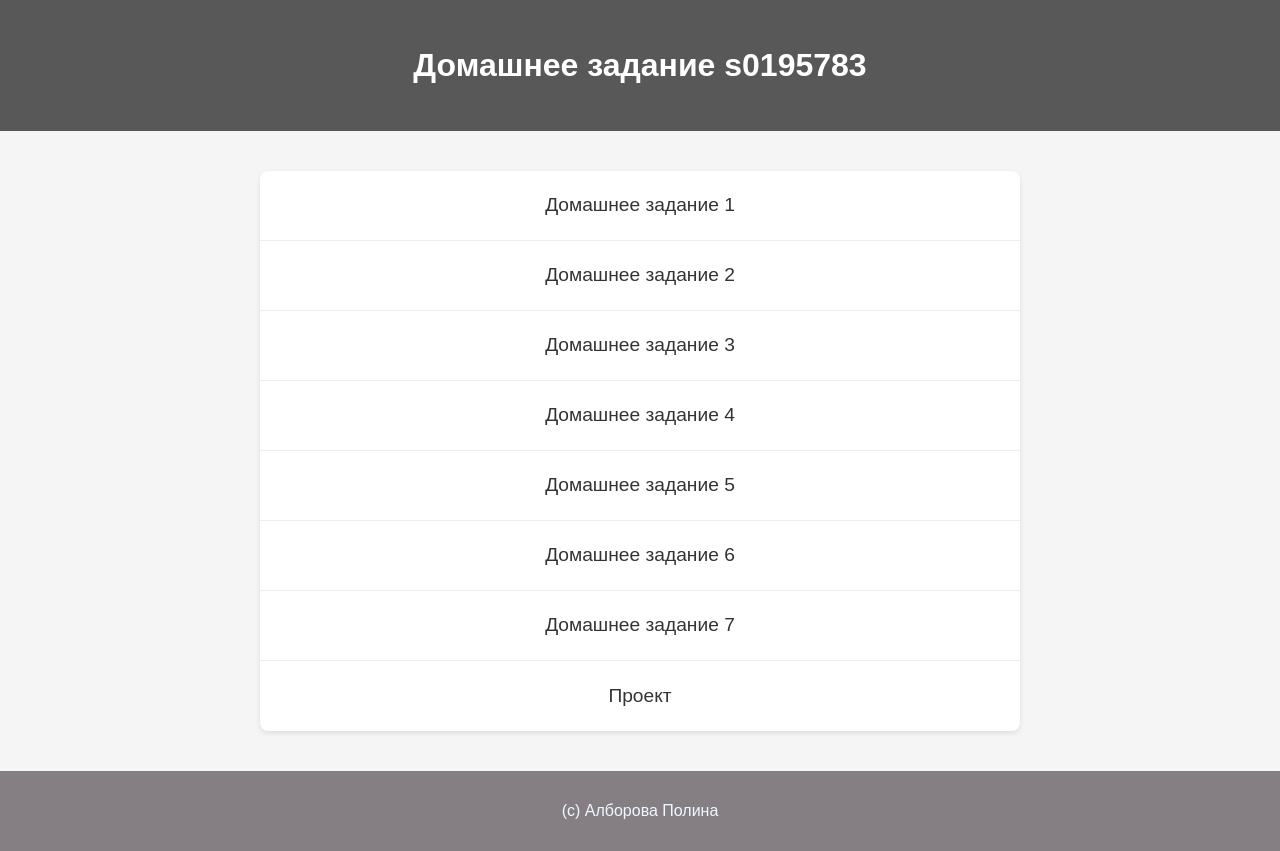
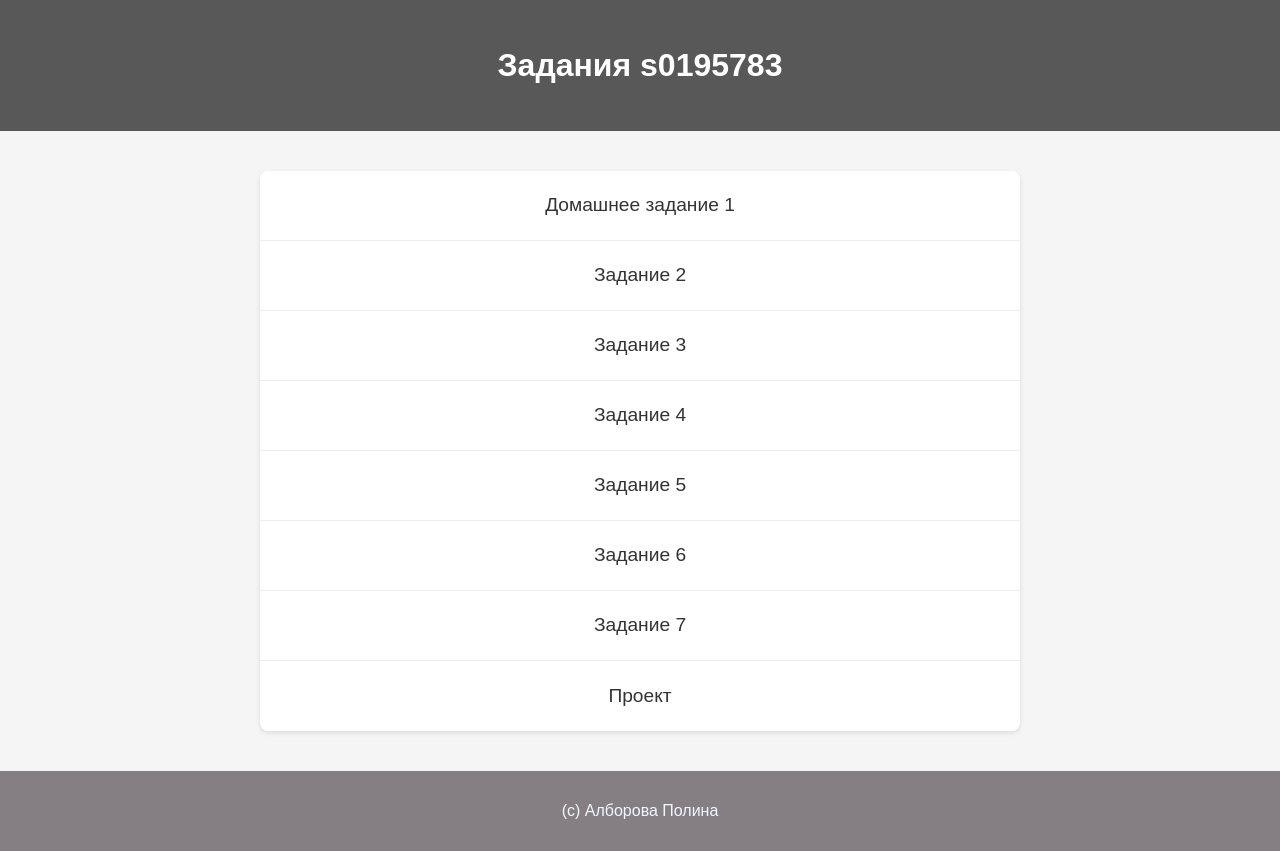
Before and after one commit to AlborovaPolina/web2, a plain HTML site: page index.html in a window 1280 px wide. Drawn offline with Linux system fonts and the light colour scheme.

Commit message:
Update index.html

```diff
--- a/index.html
+++ b/index.html
@@ -125,18 +125,18 @@
 </head>
 <body>
     <header class="header">
-        <h1 class="header-title">Домашнее задание s0195783</h1>
+        <h1 class="header-title">Задания s0195783</h1>
     </header>
 
     <main class="main">
         <nav class="nav">
             <a href="https://alborovapolina.github.io/web2.1/" class="nav-link">Домашнее задание 1</a>
-            <a href="" class="nav-link">Домашнее задание 2</a>
-            <a href="" class="nav-link">Домашнее задание 3</a>
-            <a href="" class="nav-link">Домашнее задание 4</a>
-            <a href="" class="nav-link">Домашнее задание 5</a>
-            <a href="" class="nav-link">Домашнее задание 6</a>
-            <a href="" class="nav-link">Домашнее задание 7</a>
+            <a href="" class="nav-link">Задание 2</a>
+            <a href="" class="nav-link">Задание 3</a>
+            <a href="" class="nav-link">Задание 4</a>
+            <a href="" class="nav-link">Задание 5</a>
+            <a href="" class="nav-link">Задание 6</a>
+            <a href="" class="nav-link">Задание 7</a>
             <a href="" class="nav-link">Проект</a>
         </nav>
     </main>
```
